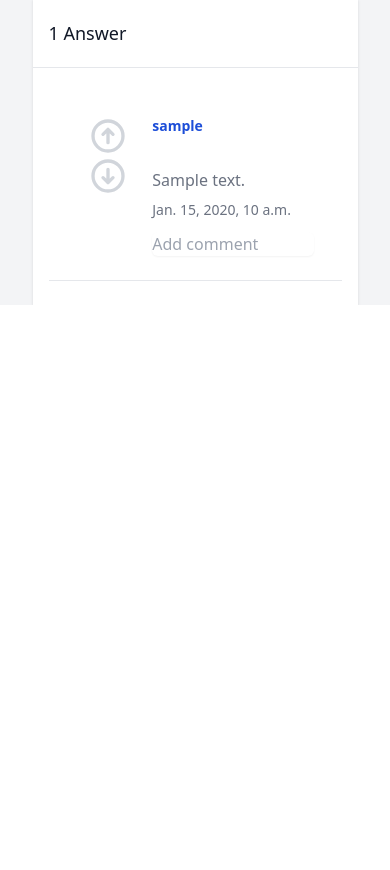
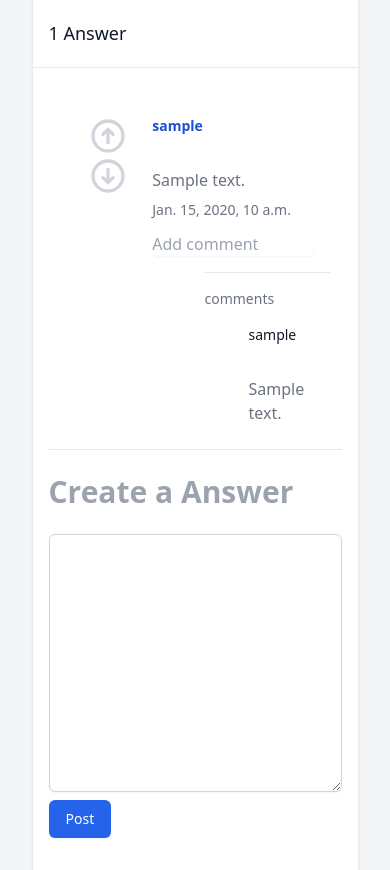
Before and after one commit to hari-testpress/Project-QnA, a Django app: page /questions/1/ in a window 390 px wide. Shown: the part 672-1542 px from the top of the page. Before the commit the page ends 977 px from the top, so only its background shows below. Run offline with Django 3.2, Linux system fonts and the light colour scheme; tables that the repository leaves empty hold one stand-in row (values such as "Sample post"); some libraries are stand-ins or nearby versions.

Commit message:
Add support to answer a question (#18)

```diff
--- a/QnA/questions/urls.py
+++ b/QnA/questions/urls.py
@@ -21,4 +21,9 @@ urlpatterns = [
         views.QuestionDeleteView.as_view(),
         name="delete",
     ),
+    path(
+        "<int:question_id>/create-answer",
+        views.AnswerCreateView.as_view(),
+        name="create-answer",
+    ),
 ]
--- a/QnA/questions/views.py
+++ b/QnA/questions/views.py
@@ -14,7 +14,7 @@ from django.contrib.auth.mixins import LoginRequiredMixin
 
 from .filters import QuestionFilter
 
-from .models import Question
+from .models import Answer, Question
 
 
 def index(request):
@@ -75,3 +75,22 @@ class QuestionDeleteView(LoginRequiredMixin, DeleteView):
     def get_queryset(self):
         queryset = super().get_queryset()
         return queryset.filter(created_by=self.request.user)
+
+
+class AnswerCreateView(LoginRequiredMixin, CreateView):
+    http_method_names = ["post"]
+    model = Answer
+    fields = ["text"]
+
+    def get_success_url(self):
+        return reverse_lazy(
+            "questions:question_detail", args=[self.kwargs["question_id"]]
+        )
+
+    def form_valid(self, form):
+        self.object = form.save(commit=False)
+        self.object.question = Question.objects.get(
+            id=self.kwargs["question_id"]
+        )
+        self.object.created_by = self.request.user
+        return super().form_valid(form)
--- a/QnA/templates/question_detail_view.html
+++ b/QnA/templates/question_detail_view.html
@@ -195,6 +195,16 @@
             </li>
         {%endfor%}
             </ul>
+            <form action="{% url 'questions:create-answer' question.id %}" method="POST">
+              <h2 class="mt-6 text-3xl font-bold my-6 text-gray-400">
+                Create a Answer
+              </h2>
+              <textarea name="text" cols="40" rows="10" class="appearance-none block w-full px-3 py-2 border border-gray-300 rounded-md shadow-sm placeholder-gray-400 focus:outline-none focus:ring-indigo-500 focus:border-indigo-500 sm:text-sm" required="" id="id_text"></textarea>
+              {% csrf_token %}
+              <button type="submit" class="flex  py-2 my-2 px-4 border border-transparent rounded-md shadow-sm text-sm font-medium text-white bg-blue-600 hover:bg-blue-700 focus:outline-none focus:ring-2 focus:ring-offset-2 focus:ring-blue-500">
+                Post
+              </button>
+            </form>
         </section>
 
 {% endblock %}
```
Also changed, not shown: QnA/tests/questions/test_view_create_answer.py (added, +33 -0 lines).
